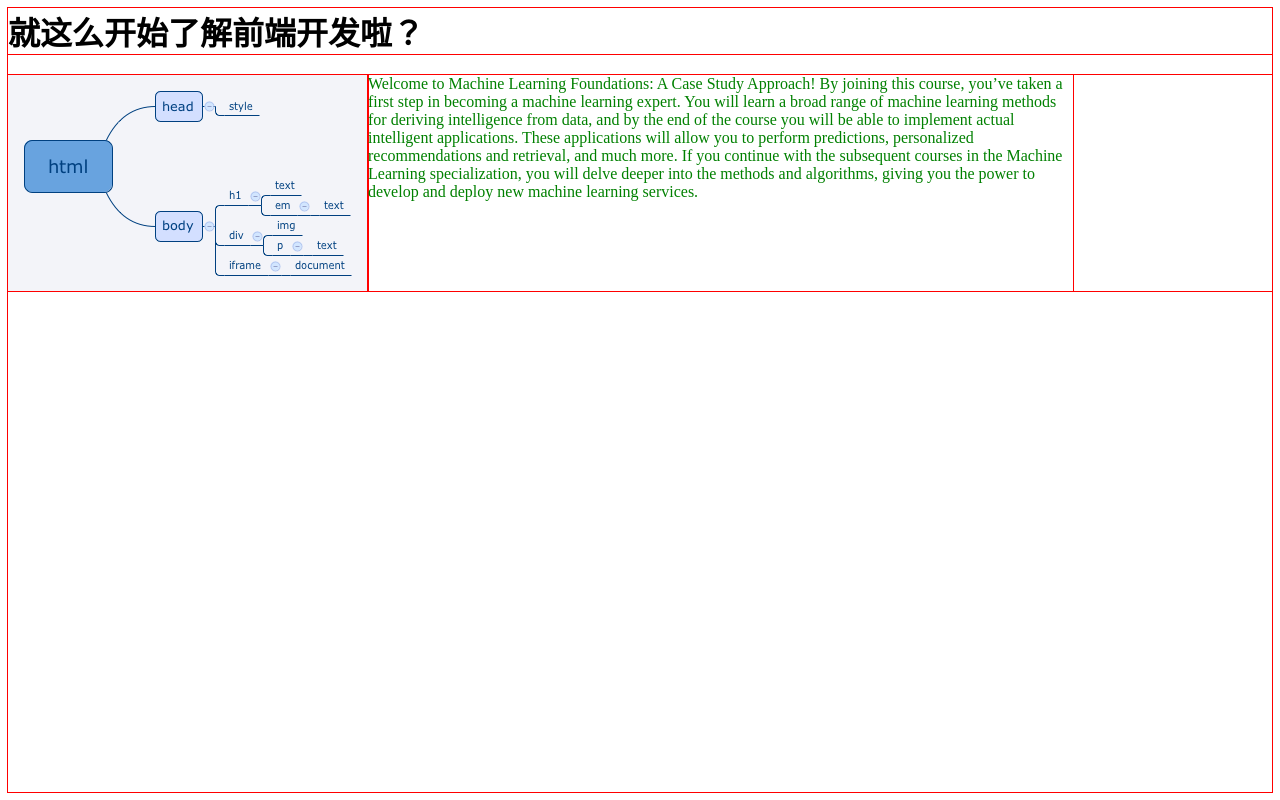
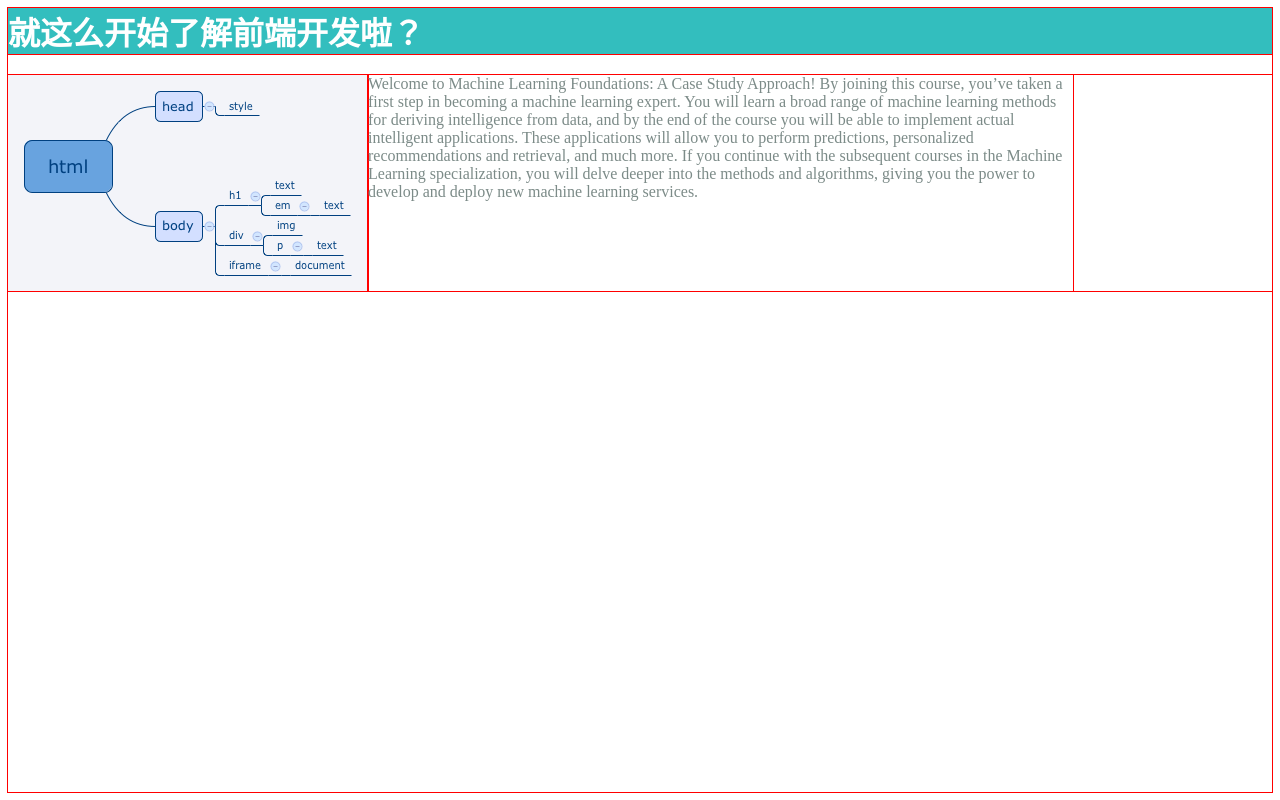
Before and after one commit to LeslieFire/Udacity, a plain HTML site: page intro to html and css/hello.html in a window 1280 px wide. Drawn offline with Linux system fonts and the light colour scheme.

Commit message:
Lesson 1 over

```diff
--- a/intro to html and css/style.css
+++ b/intro to html and css/style.css
@@ -3,6 +3,10 @@
     display: -webkit-flex;
 }
 
+h1 {
+    background-color: #33BEBE;
+    color:white;
+}
 * {
    outline: 1px solid red !important;
 }
@@ -18,6 +22,6 @@
 }
 
 .discription {
-	color:green;
+	color:#7C8B88;
 	max-width: 705px
 }
```
